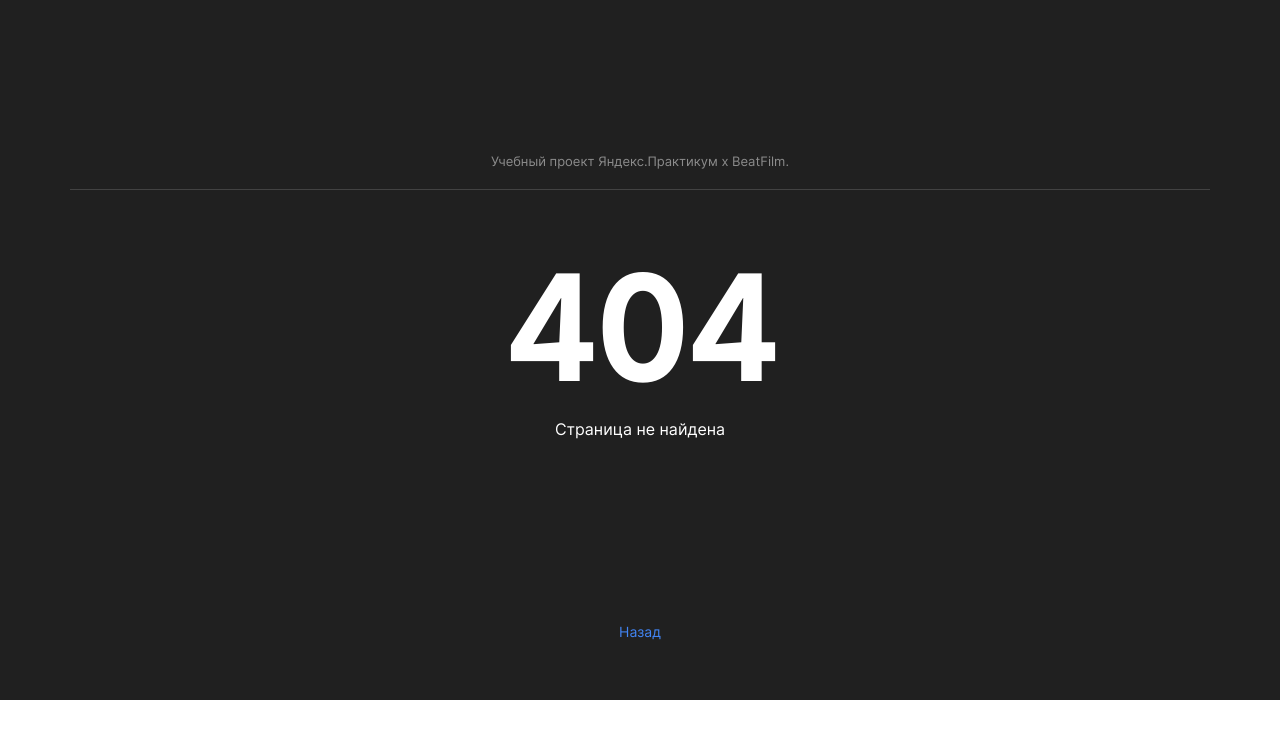
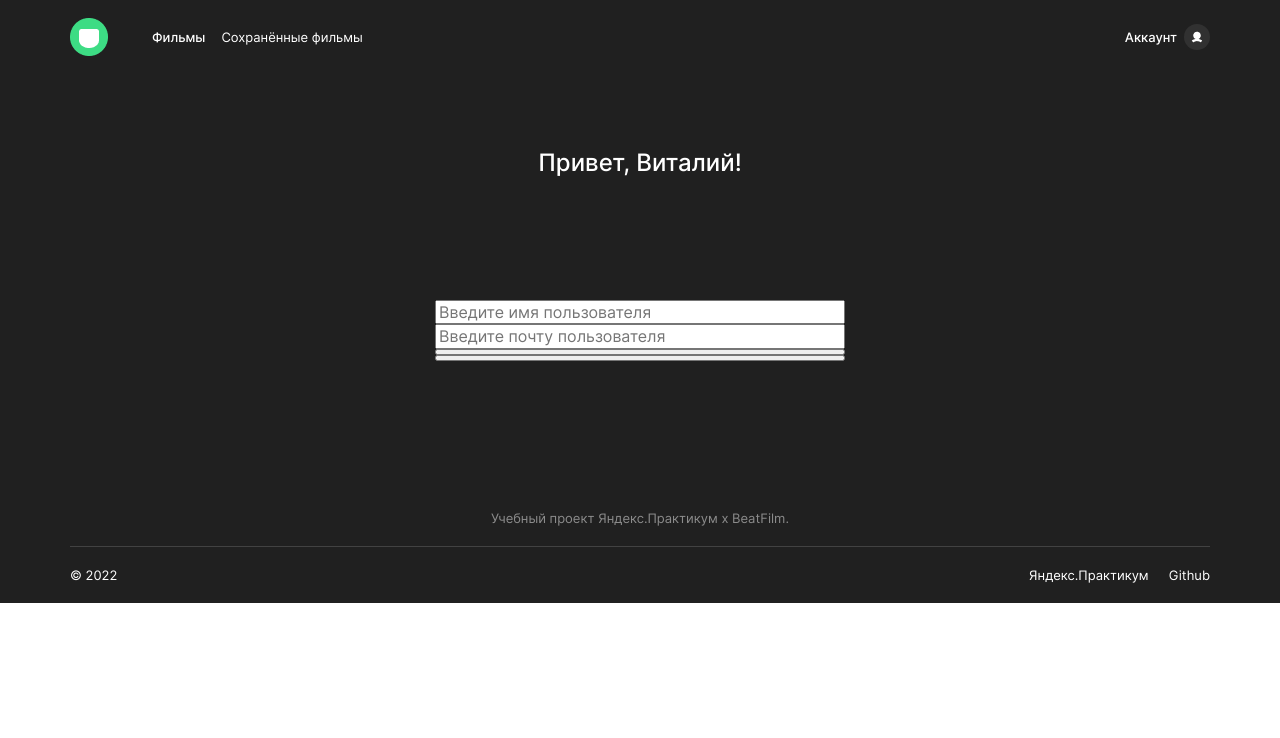
Before and after one commit to Alexeyitm/movies-explorer-frontend, a React (Create React App) app: page /profile in a window 1280 px wide. Before the commit this address had no page. Shown: the top 738 px of the page. Built offline with nearby package versions, Linux system fonts and the light colour scheme.

Commit message:
ref: ref code

```diff
--- a/src/components/App/App.jsx
+++ b/src/components/App/App.jsx
@@ -1,15 +1,12 @@
 import './App.css';
 import { useState, useEffect } from 'react';
 import React from "react";
-import {
-  Routes,
-  Route,
-  Link
-} from "react-router-dom";
+import { Routes, Route } from "react-router-dom";
 import Header from '../Header/Header';
 import Main from '../Main/Main';
 import Movies from '../Movies/Movies';
 import SavedMovies from '../SavedMovies/SavedMovies';
+import Profile from '../Profile/Profile';
 import NotFound from '../NotFound/NotFound';
 import Footer from '../Footer/Footer';
 import BurgerMenu from '../BurgerMenu/BurgerMenu';
@@ -35,7 +32,6 @@ function App() {
   }, [isActiveBurger]);
 
   return (
-
       <div className="app">
         <Header
           isLogined={isLogined}
@@ -57,6 +53,7 @@ function App() {
               setCheckbox={setCheckbox}
             />
           }/>
+          <Route path='/profile' element={<Profile/>}/>
           <Route path='/*' element={<NotFound/>}/>
         </Routes>
 
--- a/src/components/Footer/Footer.jsx
+++ b/src/components/Footer/Footer.jsx
@@ -1,5 +1,5 @@
 import './Footer.css';
-import FooterInfo from './FooterInfo/FooterInfo';
+import FooterInfo from '../FooterInfo/FooterInfo';
 
 function Footer() {
   return (
--- a/src/components/Header/Header.css
+++ b/src/components/Header/Header.css
@@ -50,6 +50,8 @@
 }
 
 .header__link {
+  text-decoration: none;
+  color: #FFFFFF;
   font-size: 13px;
   line-height: 18px;
   cursor: pointer;
--- a/src/components/Header/Header.jsx
+++ b/src/components/Header/Header.jsx
@@ -1,4 +1,5 @@
 import './Header.css';
+import { NavLink } from "react-router-dom";
 import BurgerButton from '../BurgerButton/BurgerButton';
 
 function Header({ isLogined, isActiveBurger, setBurger }) {
@@ -7,9 +8,9 @@ function Header({ isLogined, isActiveBurger, setBurger }) {
       <div className="header__container">
         <div className="header__logo"></div>
         <nav className={`header__nav-landing ${isLogined ? "header__nav-landing_hidden" : ""}`}>
-          <a className="header__link">Фильмы</a>
-          <a className="header__link">Сохранённые фильмы</a>
-          <a className="header__link">Аккаунт</a>
+          <NavLink className="header__link" to="movies">Фильмы</NavLink>
+          <NavLink className="header__link" to="saved-movies">Сохранённые фильмы</NavLink>
+          <NavLink className="header__link" to="profile">Аккаунт</NavLink>
         </nav>
         <nav className={`header__nav-main ${isLogined ? "" : "header__nav-main_hidden"}`}>
           <a className="header__link-registration">Регистрация</a>
--- /dev/null
+++ b/src/components/Profile/Profile.css
@@ -0,0 +1,35 @@
+.profile {
+  width: 100%;
+  background: #202020;
+}
+
+.profile__container {
+  padding: 74px 0 70px;
+}
+
+@media screen and (max-width: 768px) {
+  .profile__container {
+    padding: 236px 0 269px;
+  }
+}
+
+@media screen and (max-width: 340px) {
+  .profile__container {
+    padding: 70px 0 40px;
+  }
+}
+
+.profile__title {
+  margin: 0;
+  font-weight: 500;
+  font-size: 24px;
+  line-height: 29px;
+  text-align: center;
+}
+
+.profile__form {
+  margin: 123px auto 0;
+  width: 410px;
+  display: flex;
+  flex-direction: column;
+}
--- /dev/null
+++ b/src/components/Profile/Profile.jsx
@@ -0,0 +1,20 @@
+import './Profile.css';
+
+function Profile() {
+  return (
+    <div className="profile">
+      <div className="profile__container">
+        <h2 className="profile__title">Привет, Виталий!</h2>
+        <form className="profile__form">
+          <input id="name" className="profile__input profile__input_name" type="text" name="name" placeholder="Введите имя пользователя"/>
+          <input id="email" className="profile__input profile__input_email" type="text" name="email" placeholder="Введите почту пользователя"/>
+
+          <button className="profile__button-save" type="submit"></button>
+          <button className="profile__button-save" type="submit"></button>
+        </form>
+      </div>
+    </div>
+  );
+}
+
+export default Profile;
```
Also changed, not shown: src/components/FooterInfo/FooterInfo.css (renamed from src/components/Footer/FooterInfo/FooterInfo.css), src/components/FooterInfo/FooterInfo.jsx (renamed from src/components/Footer/FooterInfo/FooterInfo.jsx), src/components/FooterInfo/FooterLinks/FooterLinks.css (renamed from src/components/Footer/FooterInfo/FooterLinks/FooterLinks.css), src/components/FooterInfo/FooterLinks/FooterLinks.jsx (renamed from src/components/Footer/FooterInfo/FooterLinks/FooterLinks.jsx).
